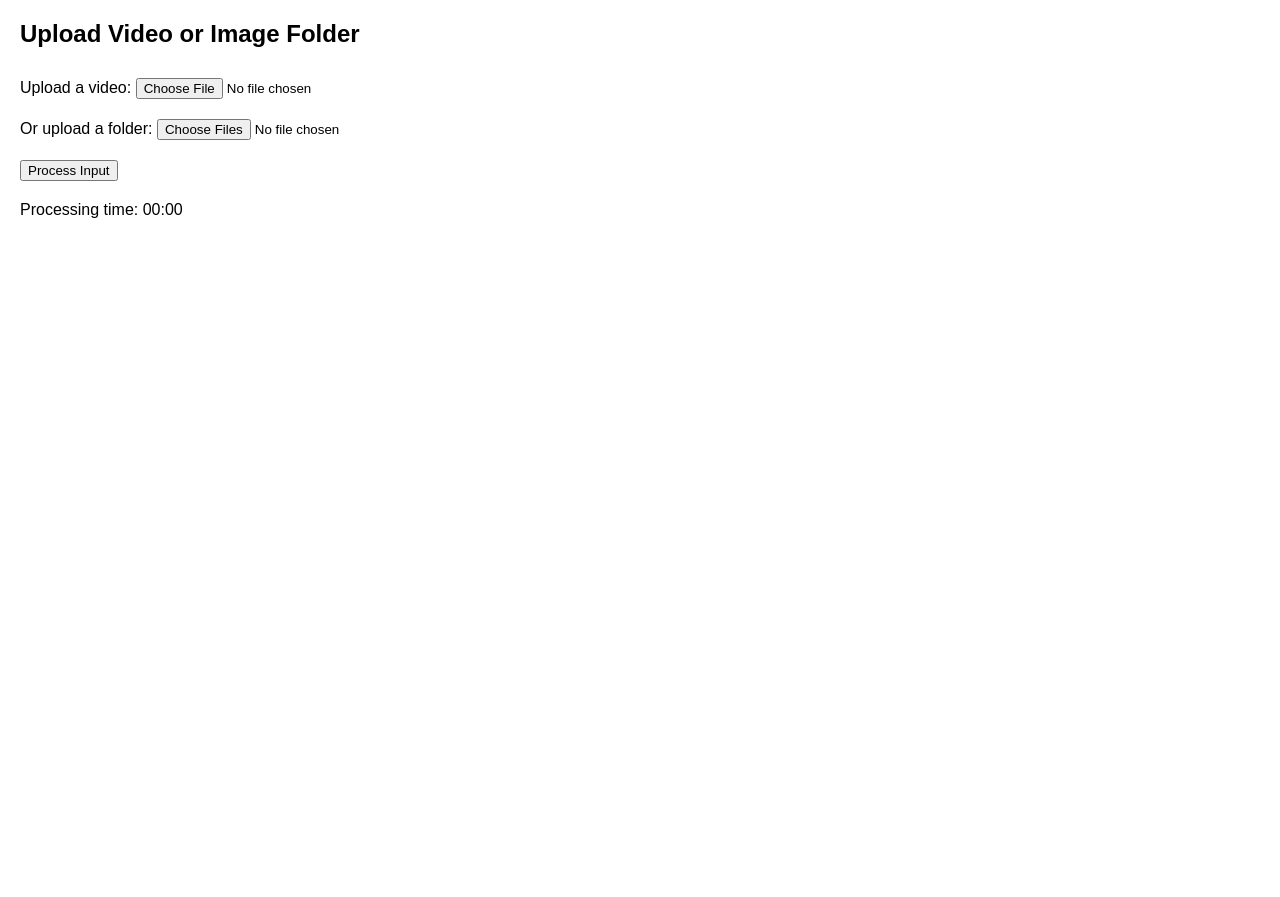
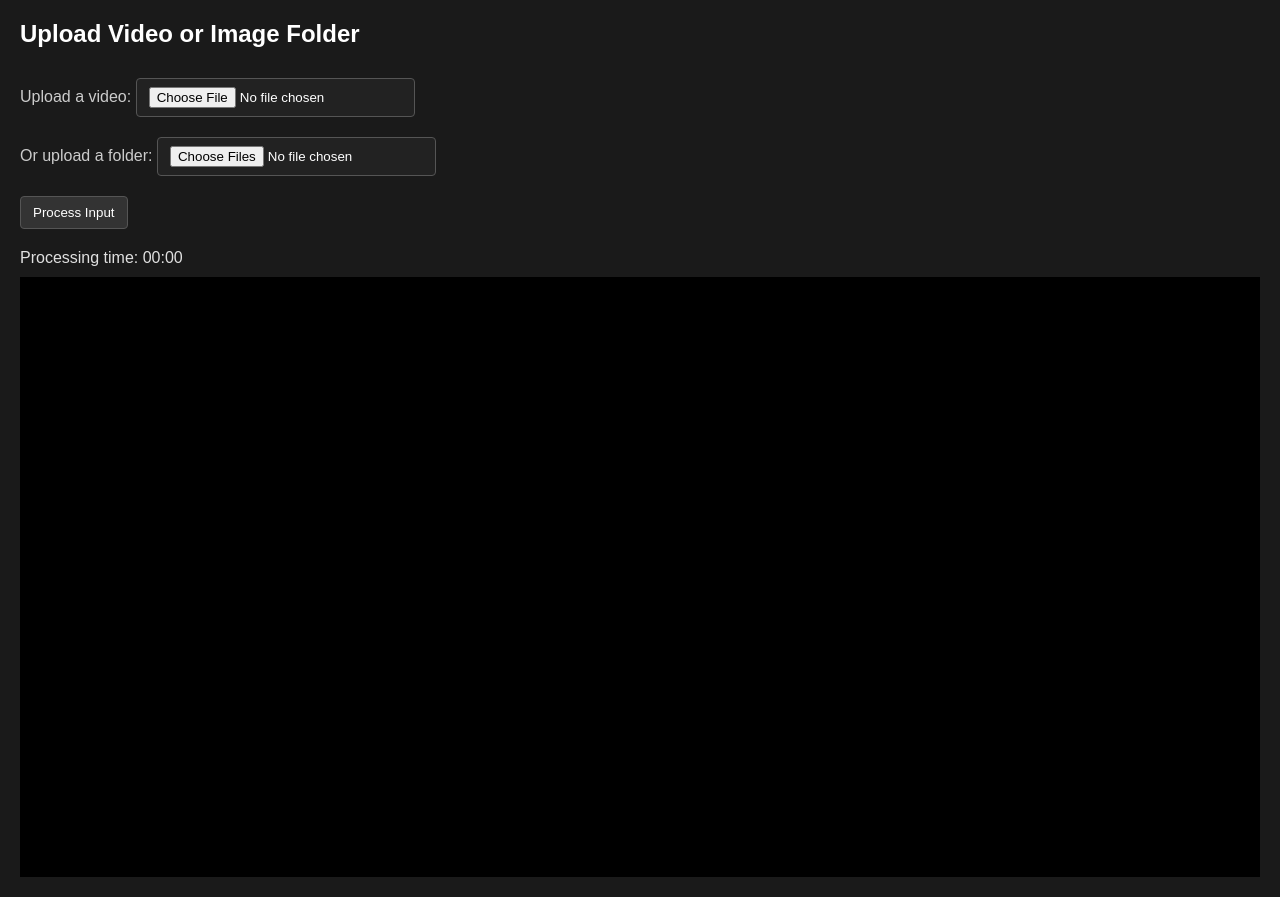
Before and after one commit to sethgunter/Colmap-Test, a plain HTML site: page static/index.html in a window 1280 px wide. Before the commit the page ends 849 px from the top, so only its background shows below. Drawn offline with nearby package versions, Linux system fonts and the light colour scheme.

Commit message:
dark mode

```diff
--- a/static/index.html
+++ b/static/index.html
@@ -8,12 +8,50 @@
     <script src="https://cdn.jsdelivr.net/npm/three@0.134.0/examples/js/controls/OrbitControls.js"></script>
     <script src="https://cdn.jsdelivr.net/npm/three@0.134.0/examples/js/loaders/PLYLoader.js"></script>
     <style>
-        body { font-family: Arial, sans-serif; margin: 20px; }
-        #progressContainer { width: 100%; background-color: #f3f3f3; }
-        #progressBar { transition: width 0.3s; }
-        #container { width: 100%; height: 600px; }
-        button, input { margin: 10px 0; }
-        #message, #timer { margin: 10px 0; }
+        body {
+            font-family: Arial, sans-serif;
+            margin: 20px;
+            background-color: #1a1a1a;
+            color: #e0e0e0;
+        }
+        #progressContainer {
+            width: 100%;
+            background-color: #333333;
+        }
+        #progressBar {
+            transition: width 0.3s;
+            background-color: #66bb6a;
+            height: 20px;
+        }
+        #container {
+            width: 100%;
+            height: 600px;
+            background-color: #000000;
+        }
+        button, input {
+            margin: 10px 0;
+            background-color: #333333;
+            color: #ffffff;
+            border: 1px solid #555555;
+            padding: 8px 12px;
+            border-radius: 4px;
+        }
+        button:hover, input:hover {
+            background-color: #444444;
+        }
+        input[type="file"] {
+            background-color: #222222;
+        }
+        #message, #timer {
+            margin: 10px 0;
+            color: #e0e0e0;
+        }
+        h2 {
+            color: #ffffff;
+        }
+        label {
+            color: #cccccc;
+        }
     </style>
 </head>
 <body>
@@ -26,7 +64,7 @@
     <br>
     <button id="processButton">Process Input</button>
     <div id="progressContainer" style="display: none;">
-        <div id="progressBar" style="width: 0%; background-color: #4CAF50; height: 20px;"></div>
+        <div id="progressBar" style="width: 0%; height: 20px;"></div>
     </div>
     <p id="message"></p>
     <p id="timer">Processing time: 00:00</p>
```
